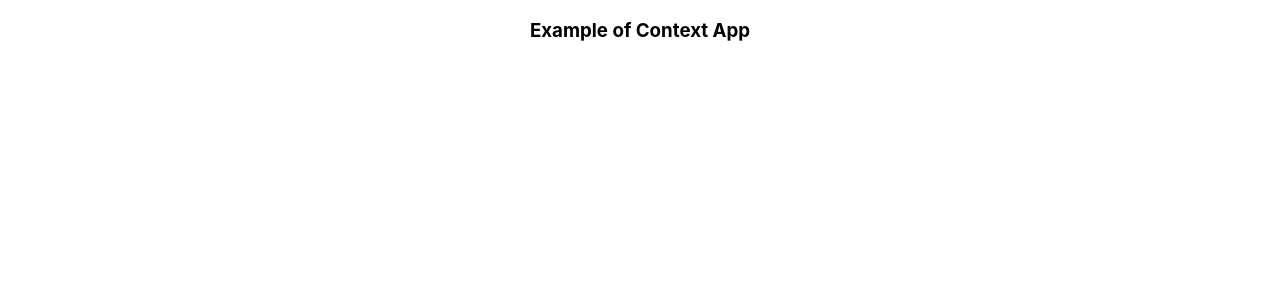
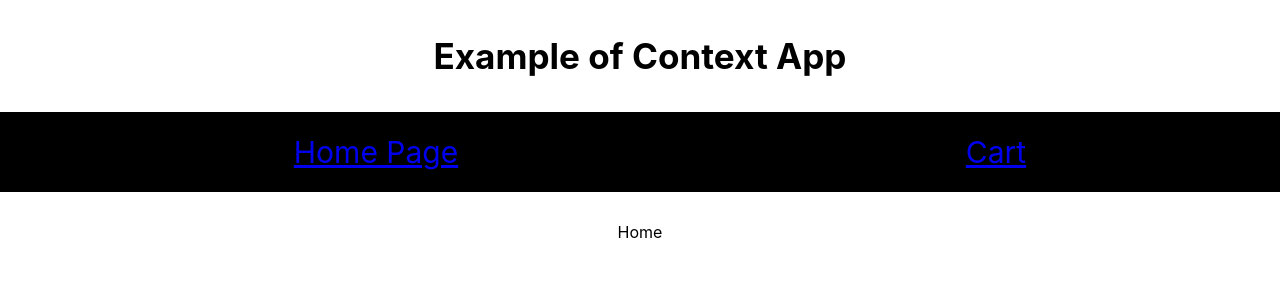
Before and after one commit to priyaesh/example-context-app, a React (Create React App) app: page / in a window 1280 px wide. Shown: the top 300 px of the page. Built offline with nearby package versions, Linux system fonts and the light colour scheme.

Commit message:
adding home and cart components

```diff
--- a/src/App.js
+++ b/src/App.js
@@ -1,10 +1,19 @@
 import "./App.css";
 import Header from "./components/Header";
+import Home from "./components/Home";
+import Cart from "./components/Cart";
+import { BrowserRouter, Routes, Route } from "react-router-dom";
 
 function App() {
   return (
     <div className="App">
-      <Header />
+      <BrowserRouter>
+        <Header />
+        <Routes>
+          <Route path="/" element={<Home />} />
+          <Route path="/cart" element={<Cart />} />
+        </Routes>
+      </BrowserRouter>
     </div>
   );
 }
--- /dev/null
+++ b/src/components/Cart.js
@@ -0,0 +1,7 @@
+import React from "react";
+
+const Cart = () => {
+  return <div>Cart</div>;
+};
+
+export default Cart;
--- a/src/components/Header.js
+++ b/src/components/Header.js
@@ -1,10 +1,20 @@
 import React from "react";
+import { Link } from "react-router-dom";
+import "./style.css";
 
 const Header = () => {
   return (
     <div>
-      <span>
+      <span className="header">
         <h3>Example of Context App</h3>
+        <ul className="nav">
+          <li>
+            <Link to="/">Home Page</Link>
+          </li>
+          <li>
+            <Link to="/cart">Cart</Link>
+          </li>
+        </ul>
       </span>
     </div>
   );
--- /dev/null
+++ b/src/components/Home.js
@@ -0,0 +1,11 @@
+import React from "react";
+
+const Home = () => {
+  return (
+    <div>
+      <nav>Home</nav>
+    </div>
+  );
+};
+
+export default Home;
--- /dev/null
+++ b/src/components/style.css
@@ -0,0 +1,21 @@
+.header {
+  display: block;
+  text-align: center;
+  font-size: 30px;
+  margin: 10px 0;
+}
+.nav {
+  display: flex;
+  list-style: none;
+  justify-content: space-around;
+  align-items: center;
+  background-color: black;
+  margin-top: 0;
+  height: 80px;
+}
+nav > li {
+  color: white;
+}
+.nav > li:hover {
+  color: turquoise;
+}
```
